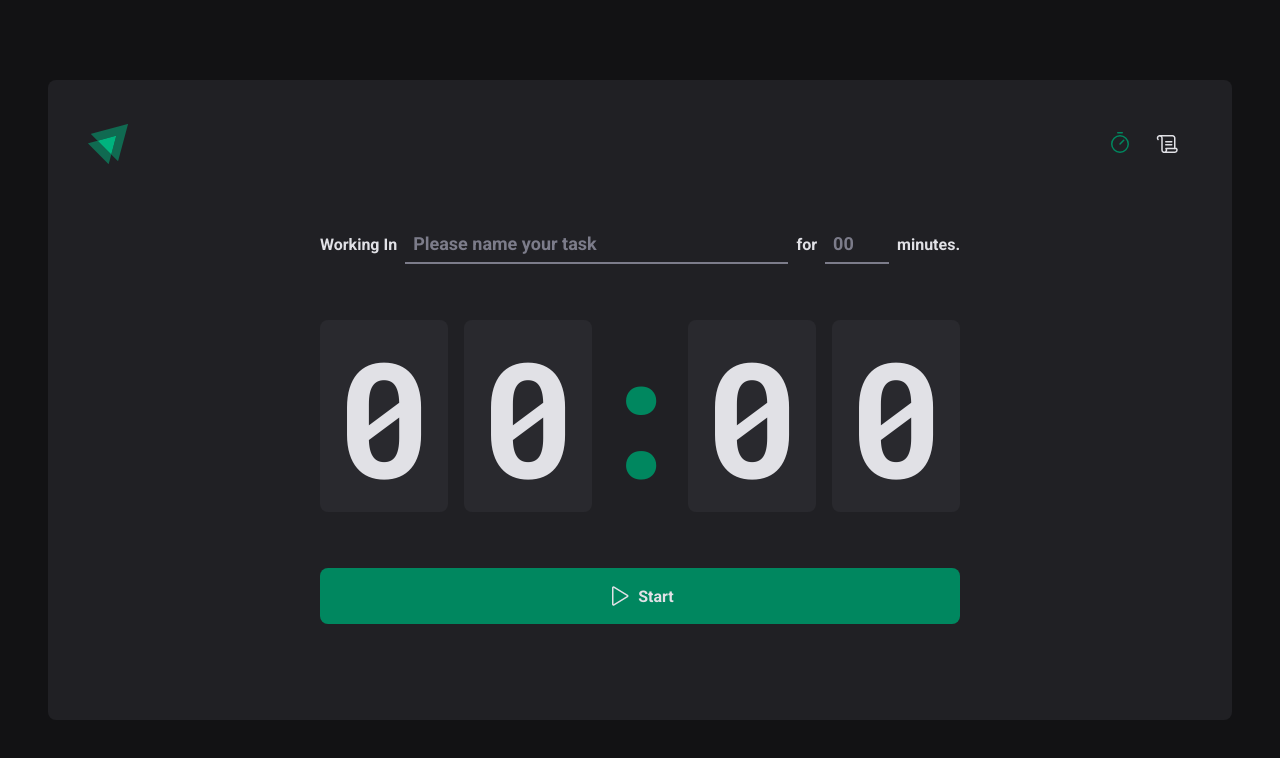
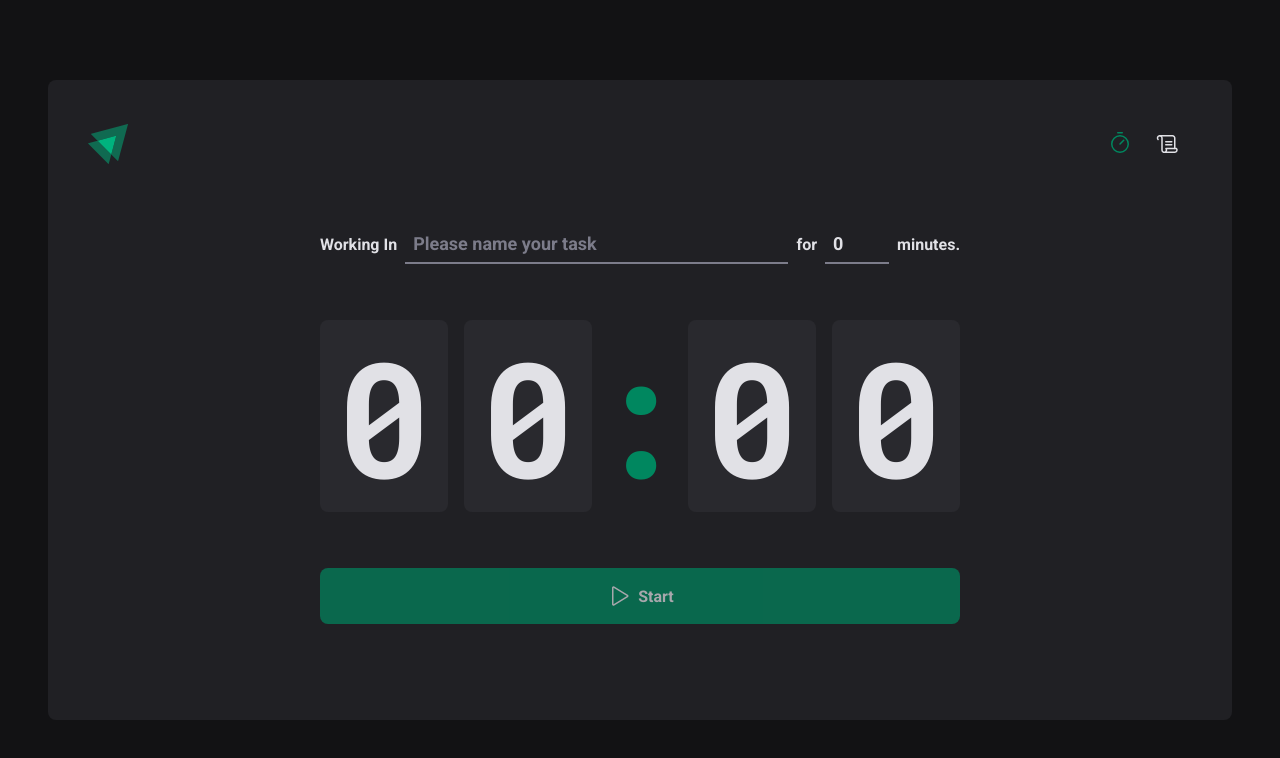
Before and after one commit to FernandoAdelinoSilva/react-pomodoro-timer, a React (Vite) app: page / in a window 1280 px wide. Shown: the top 758 px of the page. Built offline with nearby package versions, Linux system fonts and the light colour scheme.

Commit message:
feat: add form validation

```diff
--- a/package.json
+++ b/package.json
@@ -10,11 +10,14 @@
     "preview": "vite preview"
   },
   "dependencies": {
+    "@hookform/resolvers": "^3.3.4",
     "phosphor-react": "^1.4.1",
     "react": "^18.2.0",
     "react-dom": "^18.2.0",
+    "react-hook-form": "^7.49.2",
     "react-router-dom": "^6.21.1",
-    "styled-components": "^6.0.8"
+    "styled-components": "^6.0.8",
+    "zod": "^3.22.4"
   },
   "devDependencies": {
     "@types/react": "^18.2.15",
--- a/src/pages/History/index.tsx
+++ b/src/pages/History/index.tsx
@@ -20,7 +20,7 @@ export function History() {
               <td>20 Min</td>
               <td>2 Months</td>
               <td>
-                <Status statusColor="yellow">In Progress</Status>
+                <Status color="yellow">In Progress</Status>
               </td>
             </tr>
             <tr>
@@ -28,7 +28,7 @@ export function History() {
               <td>20 Min</td>
               <td>2 Months</td>
               <td>
-                <Status statusColor="red">Barrier</Status>
+                <Status color="red">Barrier</Status>
               </td>
             </tr>
             <tr>
@@ -36,7 +36,7 @@ export function History() {
               <td>20 Min</td>
               <td>2 Months</td>
               <td>
-                <Status statusColor="green">Done</Status>
+                <Status color="green">Done</Status>
               </td>
             </tr>
             <tr>
@@ -44,7 +44,7 @@ export function History() {
               <td>20 Min</td>
               <td>2 Months</td>
               <td>
-                <Status statusColor="green">Done</Status>
+                <Status color="green">Done</Status>
               </td>
             </tr>
             <tr>
@@ -52,7 +52,7 @@ export function History() {
               <td>20 Min</td>
               <td>2 Months</td>
               <td>
-                <Status statusColor="green">Done</Status>
+                <Status color="green">Done</Status>
               </td>
             </tr>
             <tr>
@@ -60,7 +60,7 @@ export function History() {
               <td>20 Min</td>
               <td>2 Months</td>
               <td>
-                <Status statusColor="green">Done</Status>
+                <Status color="green">Done</Status>
               </td>
             </tr>
           </tbody>
--- a/src/pages/History/styles.ts
+++ b/src/pages/History/styles.ts
@@ -68,7 +68,7 @@ const STATUS_COLORS = {
 };
 
 interface StatusProps {
-  statusColor: keyof typeof STATUS_COLORS;
+  color: keyof typeof STATUS_COLORS;
 }
 
 export const Status = styled.span<StatusProps>`
@@ -81,6 +81,6 @@ export const Status = styled.span<StatusProps>`
     width: 0.5rem;
     height: 0.5rem;
     border-radius: 9999px;
-    background: ${(props) => props.theme[STATUS_COLORS[props.statusColor]]};
+    background: ${(props) => props.theme[STATUS_COLORS[props.color]]};
   }
 `;
--- a/src/pages/Home/index.tsx
+++ b/src/pages/Home/index.tsx
@@ -1,3 +1,7 @@
+import { useForm } from 'react-hook-form';
+import { zodResolver } from '@hookform/resolvers/zod';
+import * as zod from 'zod';
+
 import { Play } from 'phosphor-react';
 import {
   CountdownContainer,
@@ -9,16 +13,40 @@ import {
   TaskInput,
 } from './styles';
 
+const newCycleFormValidationSchema = zod.object({
+  task: zod.string().min(1, 'Please set a new task'),
+  minutesAmount: zod.number().min(5).max(60),
+});
+
+type NewCycleFormData = zod.infer<typeof newCycleFormValidationSchema>;
+
 export function Home() {
+  const { register, handleSubmit, watch, reset } = useForm<NewCycleFormData>({
+    resolver: zodResolver(newCycleFormValidationSchema),
+    defaultValues: {
+      task: '',
+      minutesAmount: 0,
+    },
+  });
+
+  function handleCreateNewCycle(data: NewCycleFormData) {
+    console.log(data);
+    reset();
+  }
+
+  const task = watch('task');
+  const isSubmitDisabled = !task;
+
   return (
     <HomeContainer>
-      <form action="">
+      <form onSubmit={handleSubmit(handleCreateNewCycle)} action="">
         <FormContainer>
           <label htmlFor="task">Working In</label>
           <TaskInput
             id="task"
             list="task-suggestions"
             placeholder="Please name your task"
+            {...register('task')}
           />
 
           <datalist id="task-suggestions">
@@ -35,6 +63,7 @@ export function Home() {
             step={5}
             min={5}
             max={60}
+            {...register('minutesAmount', { valueAsNumber: true })}
           />
           <span>minutes.</span>
         </FormContainer>
@@ -47,7 +76,7 @@ export function Home() {
           <span>0</span>
         </CountdownContainer>
 
-        <StartCountdownButton type="submit">
+        <StartCountdownButton disabled={isSubmitDisabled} type="submit">
           <Play size={24} />
           Start
         </StartCountdownButton>
```
Also changed, not shown: 1 other file (tests, documents, lock files or other folders).
